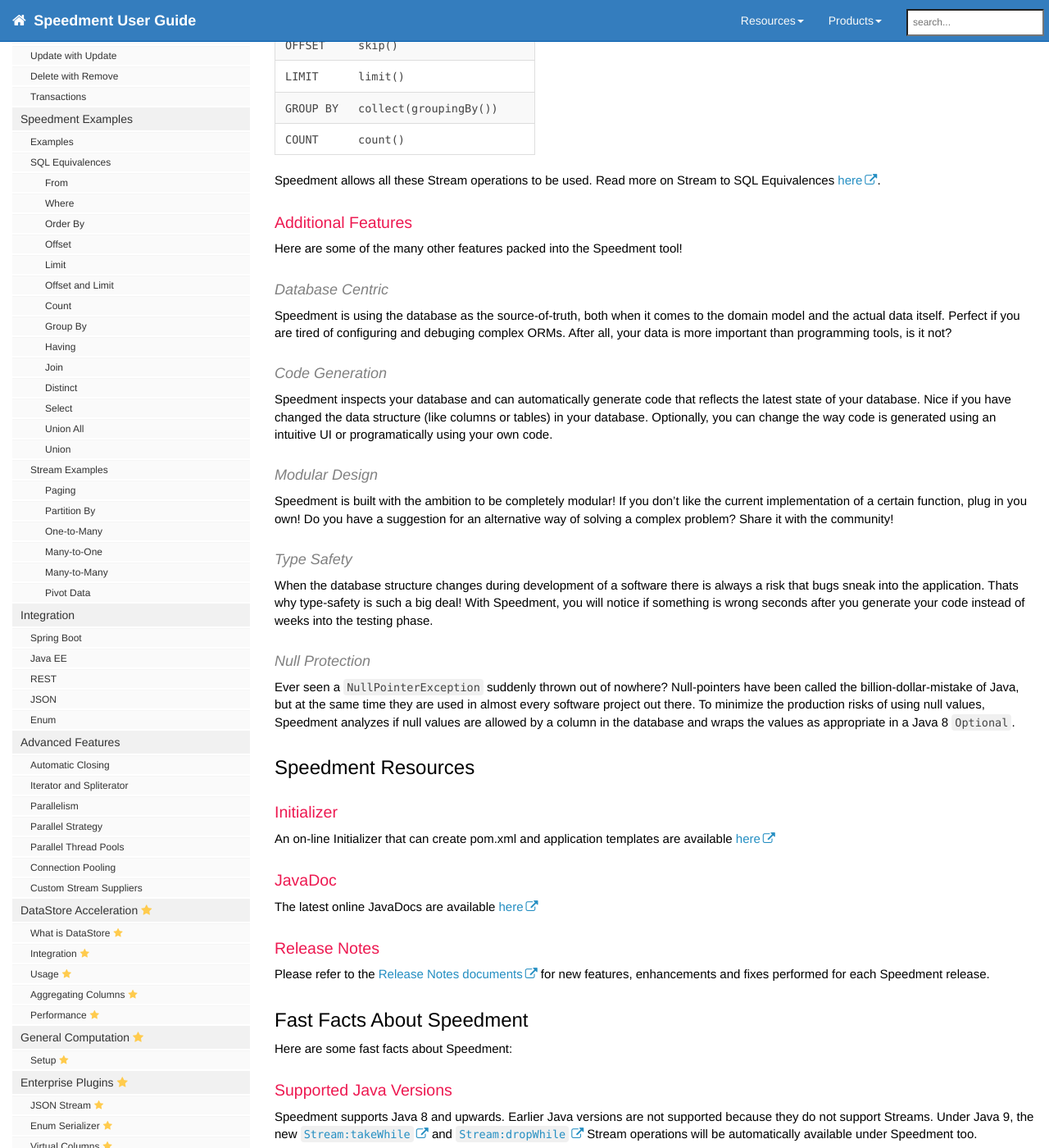
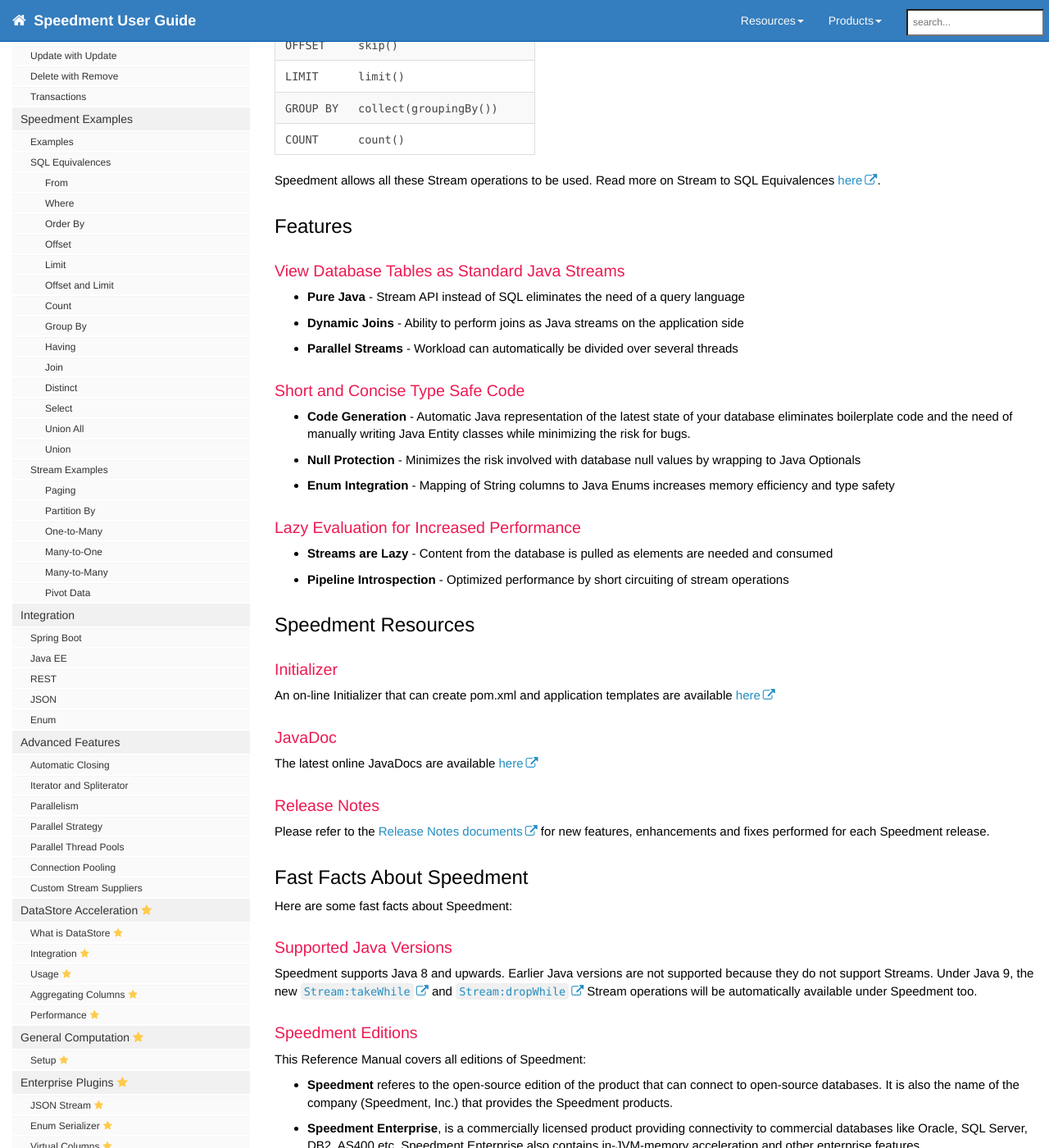
Before and after one commit to speedment/speedment-doc, a Jekyll site: the page built from pages/introduction.md, in a window 1280 px wide and 1400 px high, scrolled down 1268 px. Shown: the whole window at 82% size. Built offline with Jekyll 4.4.1, drawn with Linux system fonts in a browser that asks for light colours; nearby versions of some CDN libraries; comment, search, counter and statistics services are not loaded.

Commit message:
Change feature information in User Guide

```diff
--- a/pages/introduction.md
+++ b/pages/introduction.md
@@ -60,24 +60,24 @@
 
 Speedment allows all these Stream operations to be used. Read more on Stream to SQL Equivalences [here](https://speedment.github.io/speedment-doc/speedment_examples.html#sql-equivalences).
 
-### Additional Features
-Here are some of the many other features packed into the Speedment tool!
+## Features
 
-#### Database Centric
-Speedment is using the database as the source-of-truth, both when it comes to the domain model and the actual data itself. Perfect if you are tired of configuring and debuging complex ORMs. After all, your data is more important than programming tools, is it not?
+### View Database Tables as Standard Java Streams
 
-#### Code Generation
-Speedment inspects your database and can automatically generate code that reflects the latest state of your database. Nice if you have changed the data structure (like columns or tables) in your database. Optionally, you can change the way code is generated using an intuitive UI or programatically using your own code.
+* **Pure Java** - Stream API instead of SQL eliminates the need of a query language<br>
+* **Dynamic Joins** - Ability to perform joins as Java streams on the application side<br>
+* **Parallel Streams** - Workload can automatically be divided over several threads<br>
 
-#### Modular Design
-Speedment is built with the ambition to be completely modular! If you don’t like the current implementation of a certain function, plug in you own! Do you have a suggestion for an alternative way of solving a complex problem? Share it with the community!
+### Short and Concise Type Safe Code
 
-#### Type Safety
-When the database structure changes during development of a software there is always a risk that bugs sneak into the application. Thats why type-safety is such a big deal! With Speedment, you will notice if something is wrong seconds after you generate your code instead of weeks into the testing phase.
+* **Code Generation** - Automatic Java representation of the latest state of your database eliminates boilerplate code and the need of manually writing Java Entity classes while minimizing the risk for bugs.<br>
+* **Null Protection** - Minimizes the risk involved with database null values by wrapping to Java Optionals<br>
+* **Enum Integration** - Mapping of String columns to Java Enums increases memory efficiency and type safety<br>
 
-#### Null Protection
-Ever seen a `NullPointerException` suddenly thrown out of nowhere? Null-pointers have been called the billion-dollar-mistake of Java, but at the same time they are used in almost every software project out there. To minimize the production risks of using null values, Speedment analyzes if null values are allowed by a column in the database and wraps the values as appropriate in a Java 8 `Optional`.
+### Lazy Evaluation for Increased Performance
 
+* **Streams are Lazy** - Content from the database is pulled as elements are needed and consumed<br>
+* **Pipeline Introspection** - Optimized performance by short circuiting of stream operations<br>
 
 ## Speedment Resources
 
```
